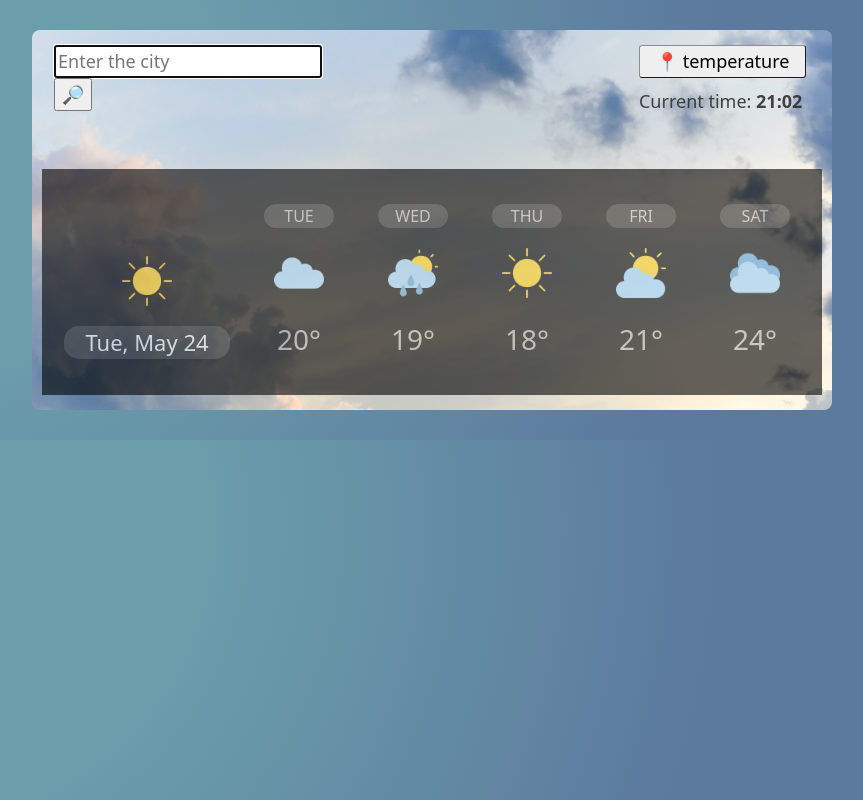
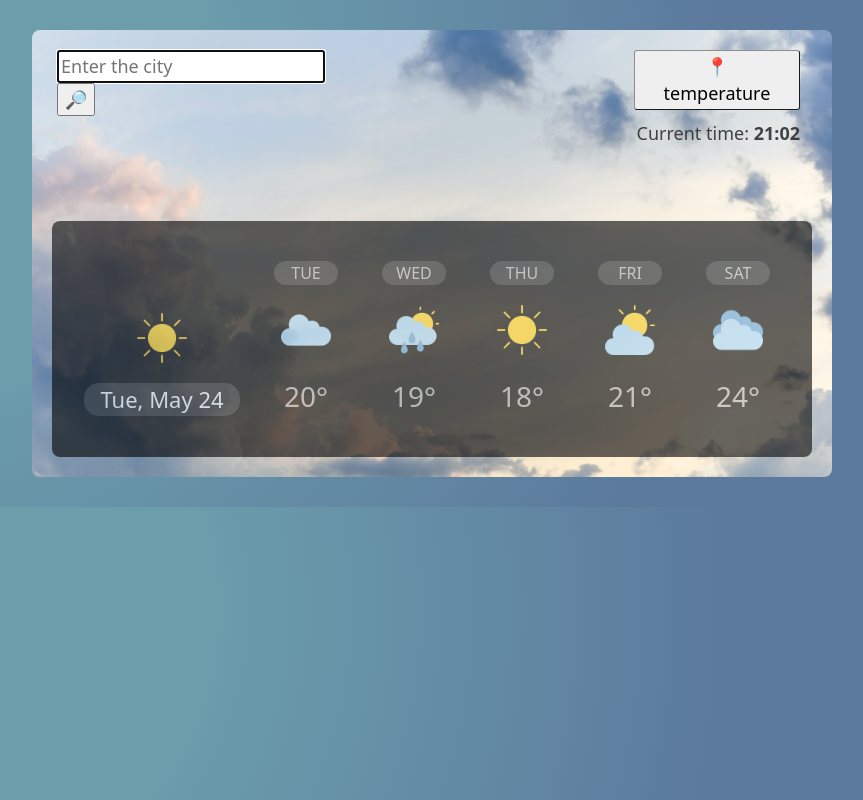
Before and after one commit to ZhenkaUA/MyWeather_Project, a website built with Parcel: page index.html in a window 1280 px wide. Shown: the whole page, without its empty margins (208-1071 px from the left). Built offline with nearby package versions, Linux system fonts and the light colour scheme; no server answers.

Commit message:
clear style and classes

```diff
--- a/index.html
+++ b/index.html
@@ -33,21 +33,20 @@
           </form>
         </div>
 
-        <div class="col-4 search"></div>
+        <div class="col-4"></div>
 
         <div class="col-3 location">
           <button id="current-Location-Button">📍 temperature</button>
-          <div class="dateTime"></div>
+          <div class="time"></div>
         </div>
       </div>
 
       <br />
 
       <div class="row">
-        <div class="col-12 prec-wind">
+        <div class="col-12">
           <div id="weather-description"></div>
           <div id="humidity"></div>
-          <div id="windy"></div>
         </div>
 
         <div class="row column-5">
@@ -71,7 +70,7 @@
 
           <div class="col-md-3">
             <div class="day">WED</div>
-            <img src="image/cloudy.png" width="50" />
+            <img src="image/rain.png" width="50" />
             <div class="temp">19°</div>
           </div>
 
--- a/src/index.js
+++ b/src/index.js
@@ -1,7 +1,6 @@
-//Time
 let now = new Date();
 function formatTime(currentTime) {
-  let time = document.querySelector("div.dateTime");
+  let time = document.querySelector("div.time");
 
   let hours = now.getHours();
   if (hours < 10) {
@@ -15,7 +14,6 @@ function formatTime(currentTime) {
 }
 formatTime(now);
 
-//Date
 let currentTime = new Date();
 function formatDate(date) {
   let nowDay = document.querySelector("#currentDay");
@@ -44,7 +42,6 @@ function formatDate(date) {
 }
 formatDate(currentTime);
 
-//display weather
 function displayWeatherCondition(response) {
   document.querySelector("#city_mon").innerHTML = response.data.name;
   let tempMon = document.querySelector("#temp_mon");
--- a/src/styles.css
+++ b/src/styles.css
@@ -18,28 +18,13 @@ body {
   color: rgb(46, 45, 45);
   font-size: 26px;
   font-weight: bold;
+  padding-left: 5px;
 }
 .icon {
   color: rgb(46, 45, 45);
   font-size: 26px;
 }
-.search {
-  color: rgb(46, 45, 45);
-  font-size: 24px;
-}
 
-.prec-wind {
-  color: rgba(46, 45, 45, 0.89);
-  font-size: 20px;
-}
-.prec {
-  width: 30px;
-  height: auto;
-}
-.wind {
-  width: 28px;
-  height: auto;
-}
 .day {
   font-size: 16px;
   margin: 20px 10px;
@@ -82,29 +67,36 @@ body {
 .column-5 {
   background-color: black;
   opacity: 60%;
-  margin: 0;
-  padding: 20px 10px;
+  margin: 0 auto;
+  border-radius: 8px;
 }
 .row {
-  padding: 15px 10px;
+  padding: 20px 20px;
 }
 
 #searchCity {
   font-size: 18px;
+  float: left;
 }
 #current-Location-Button {
-  padding: 2px 16px;
+  padding: 2px 18px;
   border-width: 0.5px;
   border-color: rgba(46, 45, 45, 0.89);
   font-size: 18px;
   border-radius: 3px;
   background-color: #efefef;
+  float: right;
 }
 #city_mon {
   font-size: 26px;
 }
-.dateTime {
+.time {
   font-size: 18px;
   color: rgba(46, 45, 45, 0.89);
   margin: 10px 0 0 0;
+  float: right;
 }
+.col-12 {
+  font-size: 18px;
+  padding: 0 20px 10px 20px;
+}
```
Also changed, not shown: image/rain.png (renamed from image/cloudy.png), image/rainy.png (deleted), image/wind.png (deleted).
